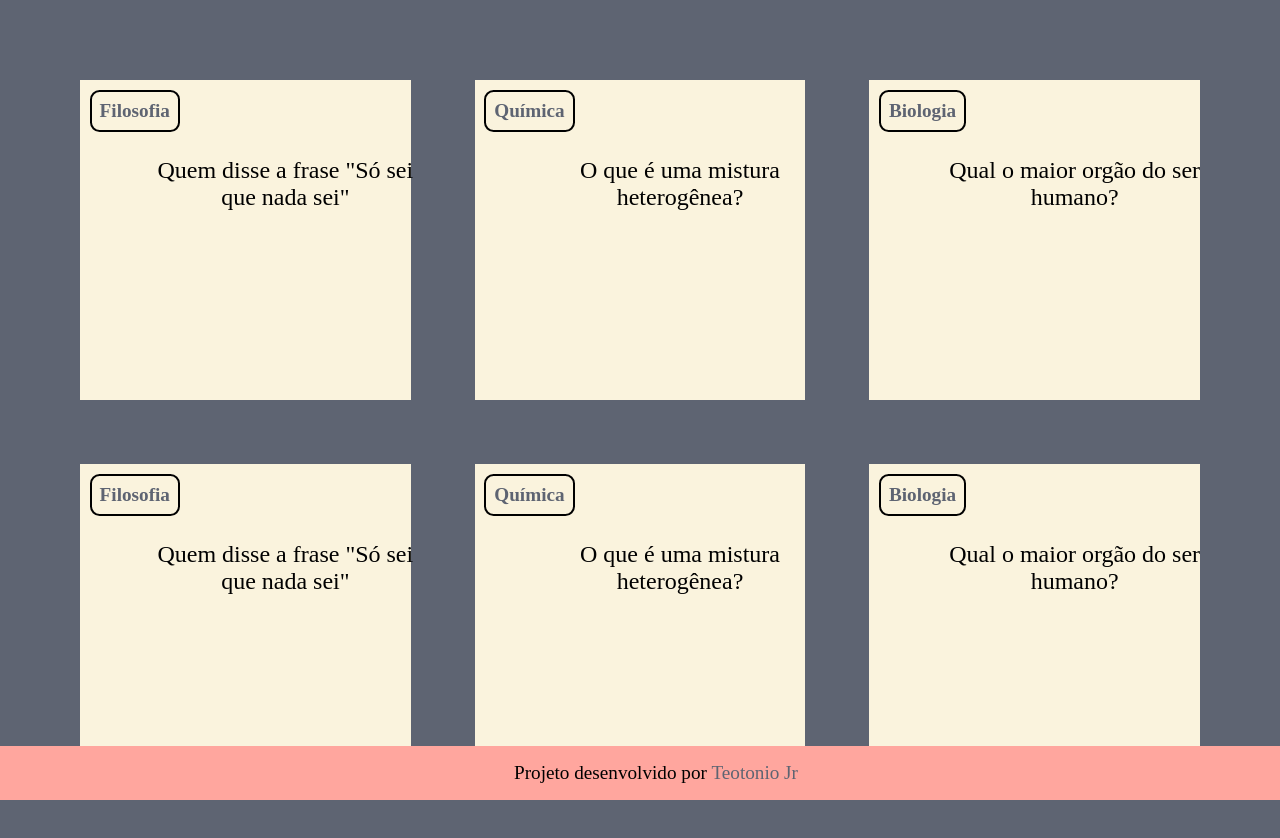
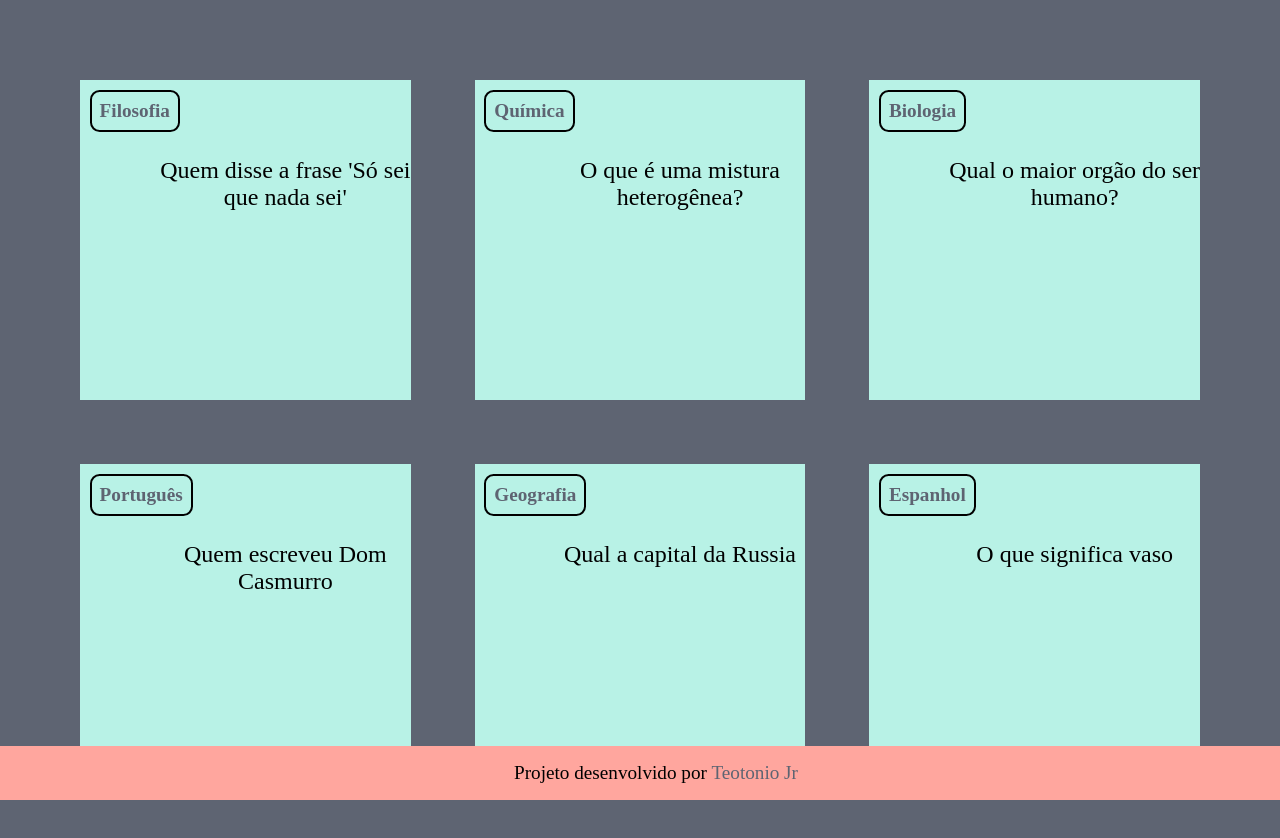
Before and after one commit to teotoniojr/2024-2B-PerguntasERespostas, a plain HTML site: page index.html in a window 1280 px wide. Drawn offline with Linux system fonts and the light colour scheme; a web font is replaced by a local one.

Commit message:
Add files via upload

```diff
--- /dev/null
+++ b/app.js
@@ -0,0 +1,20 @@
+function criaCartao(materia, pergunta, resposta){
+    let caixa = document.getElementById('caixa')
+    let cartao = document.createElement('article')
+
+    cartao.className = 'cartao'
+
+    cartao.innerHTML = `
+    <div class="cartao__conteudo">
+        <h3> ${materia} </h3>
+        <div class="cartao__conteudo__pergunta">
+            <p> ${pergunta} </p>
+        </div>
+        <div class="cartao__conteudo__resposta">
+            <p> ${resposta} </p>
+        </div>
+    </div>
+    `
+
+    caixa.appendChild(cartao)
+}
--- a/index.html
+++ b/index.html
@@ -9,76 +9,12 @@
 <body>
     <main>
         <section id="caixa">
-            <article class="cartao">
-                <div class="cartao__conteudo">
-                    <h3> Filosofia </h3>
-                    <div class="cartao__conteudo__pergunta">
-                        <p> Quem disse a frase "Só sei que nada sei"</p>
-                    </div>
-                    <div class="cartao__conteudo__resposta">
-                        <p> Narrativa de Platão sobre Socrates </p>
-                    </div>
-                </div>
-            </article>
-            <article class="cartao">
-                <div class="cartao__conteudo">
-                    <h3> Química </h3>
-                    <div class="cartao__conteudo__pergunta">
-                        <p> O que é uma mistura heterogênea? </p>
-                    </div>
-                    <div class="cartao__conteudo__resposta">
-                        <p> É uma mistura que apresenta duas ou mais fases </p>
-                    </div>
-                </div>
-            </article>
-            <article class="cartao">
-                <div class="cartao__conteudo">
-                    <h3> Biologia </h3>
-                    <div class="cartao__conteudo__pergunta">
-                        <p> Qual o maior orgão do ser humano? </p>
-                    </div>
-                    <div class="cartao__conteudo__resposta">
-                        <p> A epiderme é considerado o maior orgão do ser humano </p>
-                    </div>
-                </div>
-            </article>
-            <article class="cartao">
-                <div class="cartao__conteudo">
-                    <h3> Filosofia </h3>
-                    <div class="cartao__conteudo__pergunta">
-                        <p> Quem disse a frase "Só sei que nada sei"</p>
-                    </div>
-                    <div class="cartao__conteudo__resposta">
-                        <p> Narrativa de Platão sobre Socrates </p>
-                    </div>
-                </div>
-            </article>
-            <article class="cartao">
-                <div class="cartao__conteudo">
-                    <h3> Química </h3>
-                    <div class="cartao__conteudo__pergunta">
-                        <p> O que é uma mistura heterogênea? </p>
-                    </div>
-                    <div class="cartao__conteudo__resposta">
-                        <p> É uma mistura que apresenta duas ou mais fases </p>
-                    </div>
-                </div>
-            </article>
-            <article class="cartao">
-                <div class="cartao__conteudo">
-                    <h3> Biologia </h3>
-                    <div class="cartao__conteudo__pergunta">
-                        <p> Qual o maior orgão do ser humano? </p>
-                    </div>
-                    <div class="cartao__conteudo__resposta">
-                        <p> A epiderme é considerado o maior orgão do ser humano </p>
-                    </div>
-                </div>
-            </article>
         </section>
     </main>
     <footer>
         <p> Projeto desenvolvido por <a href="https://github.com/teotoniojr"> Teotonio Jr </a></p>
     </footer>
+    <script src="app.js"></script>
+    <script src="perguntas.js"></script>
 </body>
 </html>
--- /dev/null
+++ b/perguntas.js
@@ -0,0 +1,34 @@
+criaCartao(
+    "Filosofia",
+    "Quem disse a frase 'Só sei que nada sei'",
+    "Narrativa de Platão sobre Socrates"
+)
+
+criaCartao(
+    "Química",
+    "O que é uma mistura heterogênea?",
+    "É uma mistura que apresenta duas ou mais fases"
+)
+
+criaCartao(
+    "Biologia",
+    "Qual o maior orgão do ser humano? ",
+    "A epiderme é considerado o maior orgão do ser humano"
+)
+
+criaCartao(
+    "Português",
+    "Quem escreveu Dom Casmurro",
+    "Machado de Assis"
+)
+
+criaCartao(
+    "Geografia",
+    "Qual a capital da Russia",
+    "Moscou"
+)
+criaCartao(
+    "Espanhol",
+    "O que significa vaso",
+    "Copo"
+)
--- a/style.css
+++ b/style.css
@@ -31,7 +31,7 @@ body{
 
 .cartao{
     margin: 1rem;
-    background-color: var(--cor2);
+    background-color: var(--cor3);
     height: 20rem;
     flex-grow: 1;
     flex-basis: calc(33% - 6rem);
```
